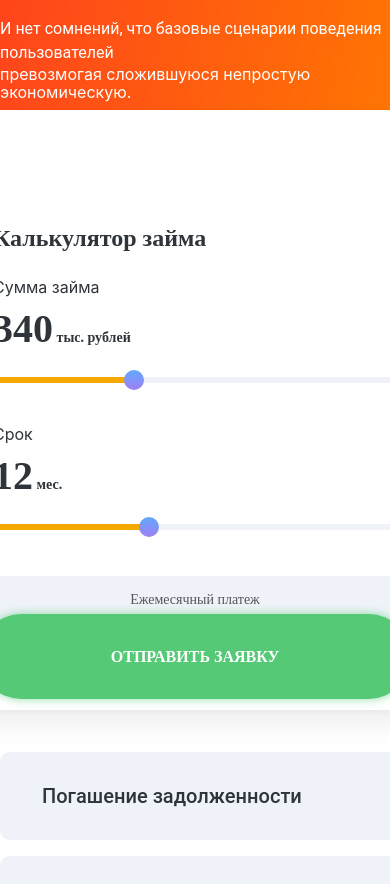
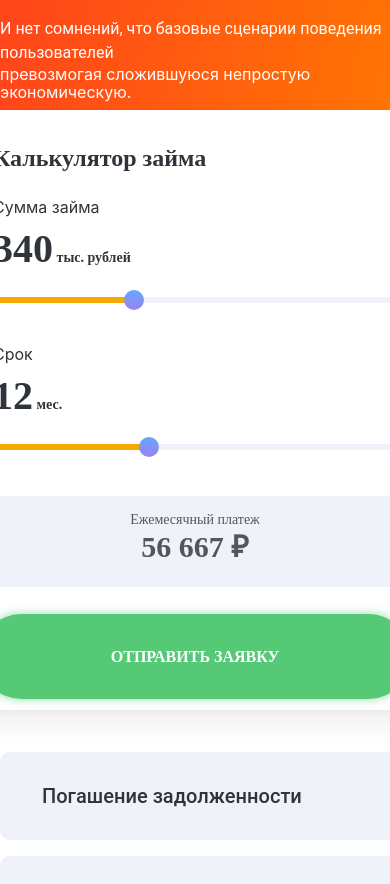
Before and after one commit to human97/lending_zaim, a website: page src/index.html in a window 390 px wide. Shown: the part 3584-4468 px from the top of the page. Drawn offline with nearby package versions, Linux system fonts and the light colour scheme; files that its build step writes are made by us from their sources; files whose address does not match are found by name; a web font is replaced by a local one.

Commit message:
fix calc

```diff
--- a/src/assets/sass/blocks/calc.scss
+++ b/src/assets/sass/blocks/calc.scss
@@ -13,7 +13,6 @@
 
   @media (max-width: 1024px) {
     align-items: center;
-    padding: 80px 0 70px 0;
     top: 80%;
     right: 50%;
     transform: translateX(50%);
```
Also changed, not shown: dist/assets/css/style.css, dist/assets/css/style.min.css.
